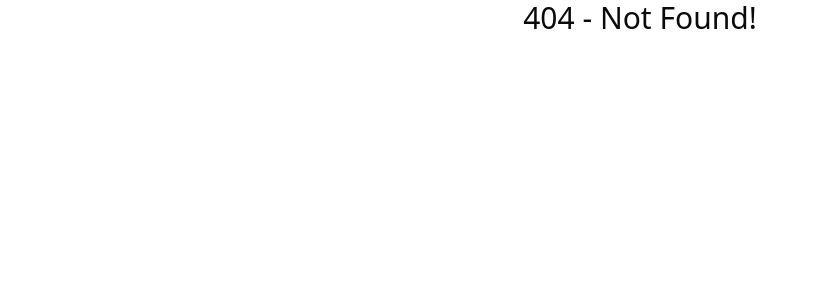
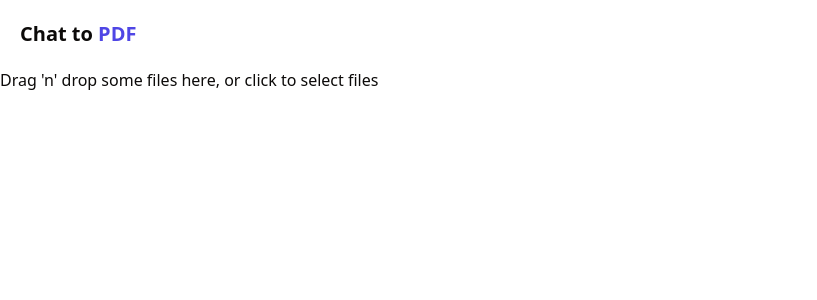
Before and after one commit to AbdurahmanAb/Full-Stack-Developer-AI-SaaS-Challenge, a Next.js app: page /dashboard/upload in a window 1280 px wide. Before the commit this address had no page. Shown: the top 300 px of the page, without its empty margins (0-817 px from the left). Built offline with nearby package versions, Linux system fonts and the light colour scheme; no server answers.

Commit message:
day 2 implementing clerk and react drop zone

```diff
--- a/package.json
+++ b/package.json
@@ -17,6 +17,8 @@
     "next": "14.2.5",
     "react": "^18",
     "react-dom": "^18",
+    "react-drop-zone": "^4.3.3",
+    "react-dropzone": "^14.2.3",
     "tailwind-merge": "^2.4.0",
     "tailwindcss-animate": "^1.0.7"
   },
--- /dev/null
+++ b/src/app/dashboard/upload/page.tsx
@@ -0,0 +1,12 @@
+import FileUploader from '@/components/FileUploader'
+import React from 'react'
+
+const Page = () => {
+  return (
+    <div>
+        <FileUploader />
+        </div>
+  )
+}
+
+export default Page
--- /dev/null
+++ b/src/components/FileUploader.tsx
@@ -0,0 +1,21 @@
+import React, { useCallback } from "react";
+import { useDropzone } from "react-dropzone";
+
+const FileUploader = () => {
+  const onDrop = useCallback((acceptedFiles:File) => {
+    // Do something with the files
+  }, []);
+  const { getRootProps, getInputProps, isDragActive } = useDropzone({ onDrop });
+  return (
+    <div {...getRootProps()}>
+      <input {...getInputProps()} />
+      {
+        isDragActive ?
+          <p>Drop the files here ...</p> :
+          <p>Drag 'n' drop some files here, or click to select files</p>
+      }
+    </div>
+  )
+};
+
+export default FileUploader;
--- a/src/components/placeholderDocumnet.tsx
+++ b/src/components/placeholderDocumnet.tsx
@@ -1,10 +1,17 @@
+"use client"
+
 import React from 'react'
 import { Button } from './ui/button'
 import { PlusCircleIcon } from 'lucide-react'
+import { useRouter } from 'next/navigation'
 
 export const PlaceHolderDocs = () => {
+    const router = useRouter()
+    const handleCLick = () => {
+        router.push('/dashboard/upload');
+    }
   return (
-    <Button className='flex flex-col items-center justify-center h-80 w-64 bg-gray-200 rounded-xl gap-3 hover:bg-slate-600 text-gray-400'>
+    <Button onClick={handleCLick} className='flex flex-col items-center justify-center h-80 w-64 bg-gray-200 rounded-xl gap-3 hover:bg-slate-600 text-gray-400'>
         <PlusCircleIcon size={60} />
         <p className='font-semibold '>Add A Document </p>
     </Button>
```
Also changed, not shown: 1 other file (tests, documents, lock files or other folders).
